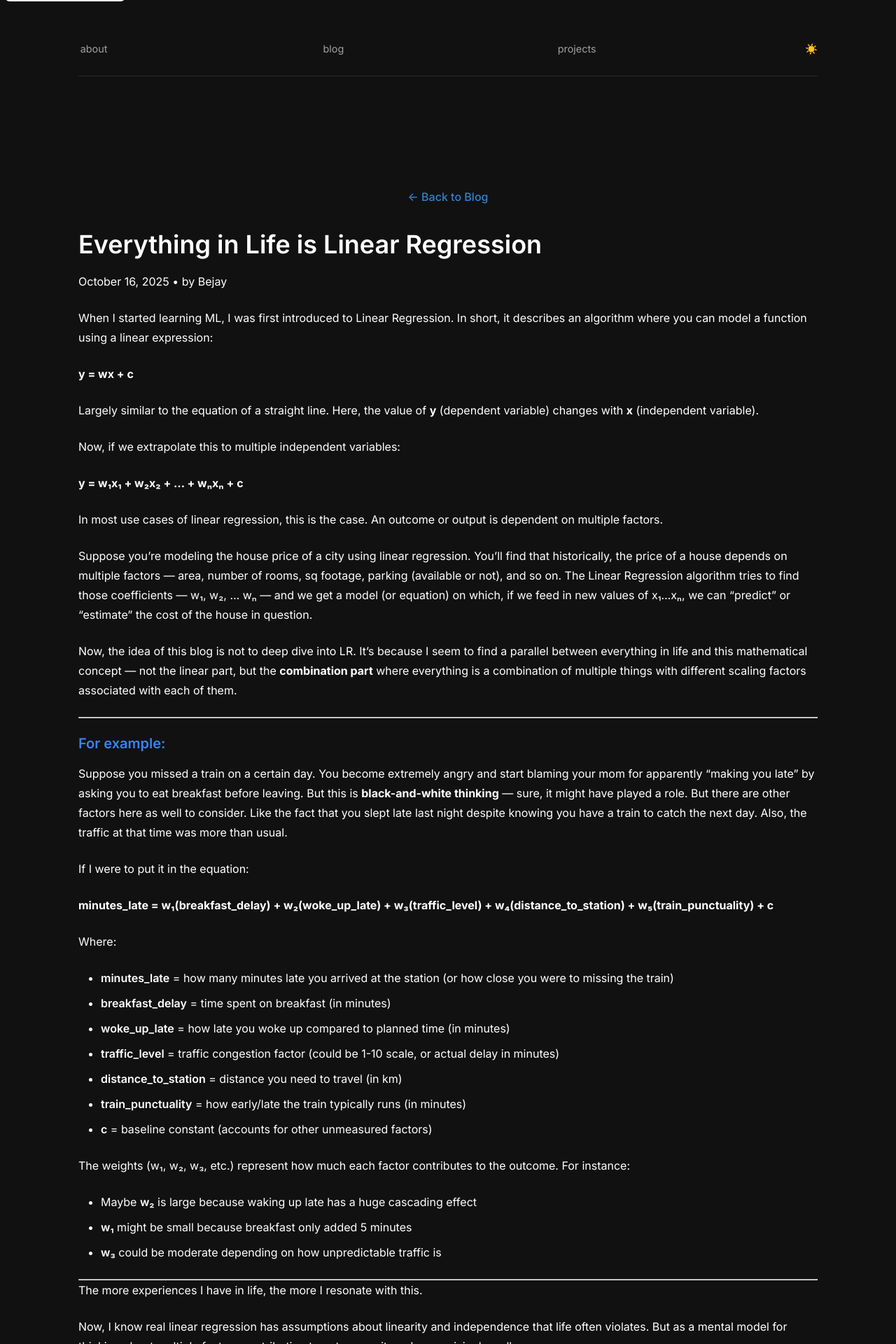
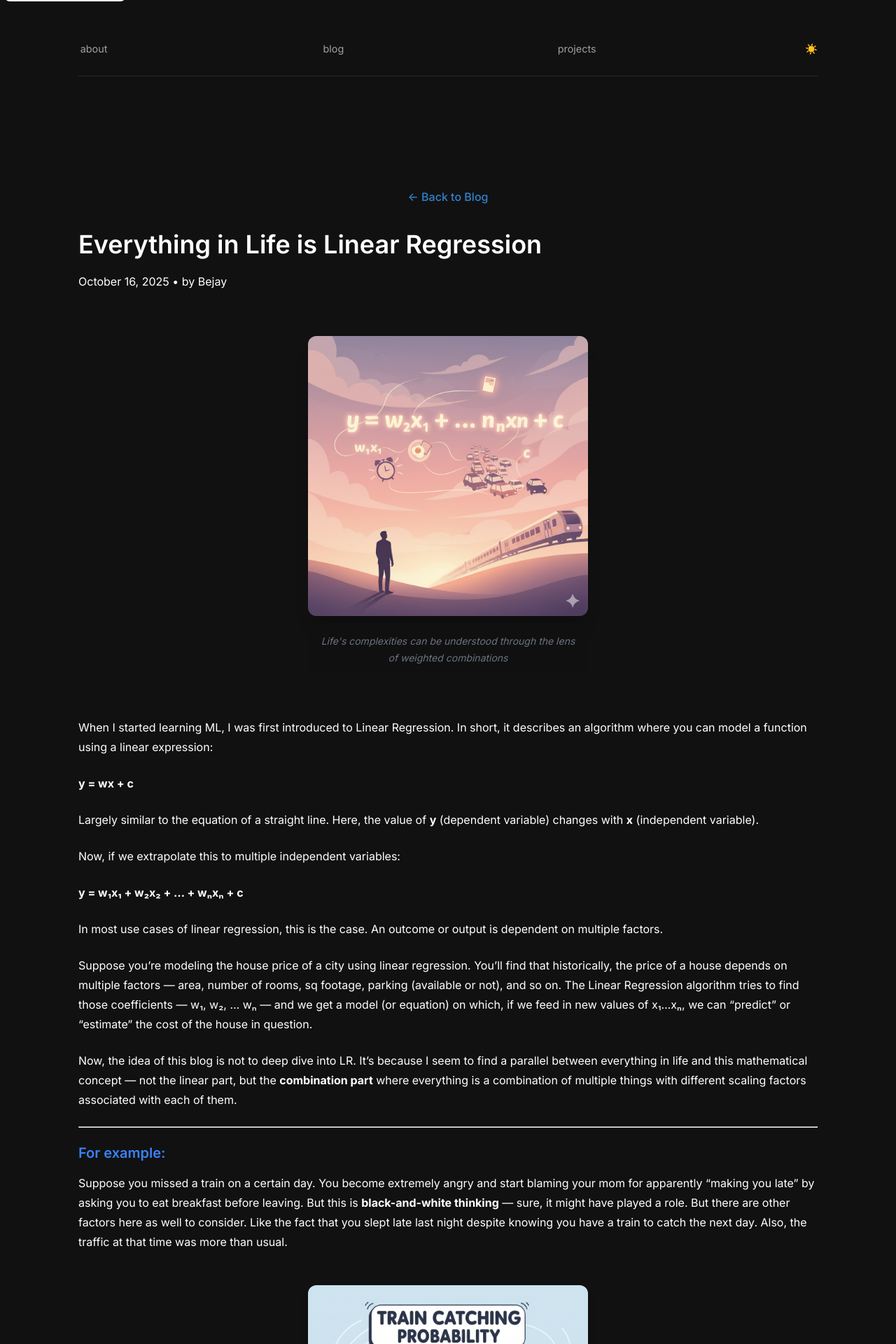
Before and after one commit to BKG123/BKG123.github.io, a Jekyll site: the page built from _posts/2025-10-16-life-is-linear-regression.md, in a window 1280 px wide. Shown: the top 1920 px of the page at 70% size. Built offline with Jekyll 4.4.1, drawn with Linux system fonts in a browser that asks for light colours; some of the changed text lies outside the part shown.

Commit message:
Add images with captions to blog post "Everything in Life is Linear Regression" and update styles for figure elements. Enhance visual presentation of content with new image assets.

```diff
--- a/_posts/2025-10-16-life-is-linear-regression.md
+++ b/_posts/2025-10-16-life-is-linear-regression.md
@@ -7,6 +7,10 @@ author: "Bejay"
 acknowledgment: "Original thoughts, polished with a little help from <span style='color: #3182ce; font-weight: 500;'>Claude</span>."
 ---
 
+<figure>
+  <img src="/assets/images/2025-10-16-life-is-linear-regression/image1.png" alt="Everything in Life is Linear Regression">
+  <figcaption>Life's complexities can be understood through the lens of weighted combinations</figcaption>
+</figure>
 
 When I started learning ML, I was first introduced to Linear Regression. In short, it describes an algorithm where you can model a function using a linear expression:
 
@@ -29,6 +33,11 @@ Now, the idea of this blog is not to deep dive into LR. It's because I seem to f
 ### For example:
 
 Suppose you missed a train on a certain day. You become extremely angry and start blaming your mom for apparently "making you late" by asking you to eat breakfast before leaving. But this is **black-and-white thinking** — sure, it might have played a role. But there are other factors here as well to consider. Like the fact that you slept late last night despite knowing you have a train to catch the next day. Also, the traffic at that time was more than usual.
+
+<figure>
+  <img src="/assets/images/2025-10-16-life-is-linear-regression/image2.png" alt="Multiple factors contributing to missing a train">
+  <figcaption>Missing the train isn't about one factor — it's a weighted combination of breakfast delay, waking up late, traffic, and more</figcaption>
+</figure>
 
 If I were to put it in the equation:
 
@@ -76,6 +85,11 @@ Ever since I started viewing life through this lens — not the *linear* part of
 
 Because nothing "just happens."
 
+<figure>
+  <img src="/assets/images/2025-10-16-life-is-linear-regression/image3.png" alt="Life as a sum of weighted factors">
+  <figcaption>Every outcome in life is the sum of multiple factors, each with its own weight — plus a bit of randomness</figcaption>
+</figure>
+
 **Outcome = Σ (all factors × their weights) + some randomness**
 
 And most of us are just bad at estimating the weights.
--- a/_sass/_base.scss
+++ b/_sass/_base.scss
@@ -119,3 +119,89 @@ img {
   height: auto;
   border-radius: $border-radius;
 }
+
+// Post images with captions using figure/figcaption
+.post-content {
+  // Figure container
+  figure {
+    display: table;
+    margin: $spacer-xl auto;
+    max-width: 85%;
+
+    @media (max-width: 768px) {
+      margin: $spacer-lg auto;
+      max-width: 95%;
+    }
+
+    // Image styling
+    img {
+      display: block;
+      width: 100%;
+      max-height: 400px;
+      object-fit: contain;
+      border-radius: $border-radius-lg;
+      box-shadow: $shadow-lg;
+      transition: transform 0.3s ease, box-shadow 0.3s ease;
+
+      &:hover {
+        transform: translateY(-2px);
+        box-shadow: 0 20px 25px -5px rgba(0, 0, 0, 0.15), 0 10px 10px -5px rgba(0, 0, 0, 0.08);
+      }
+
+      @media (max-width: 768px) {
+        max-height: 300px;
+      }
+    }
+
+    // Caption styling
+    figcaption {
+      display: table-caption;
+      caption-side: bottom;
+      margin-top: $spacer;
+      padding: $spacer-sm $spacer;
+      text-align: center;
+      font-size: $font-size-sm;
+      font-style: italic;
+      color: $text-muted;
+      background: rgba(var(--caption-bg, 0, 0, 0), 0.03);
+      border-radius: 0 0 $border-radius $border-radius;
+      line-height: $line-height-relaxed;
+
+      @media (max-width: 768px) {
+        font-size: 0.8rem;
+        padding: $spacer-sm;
+      }
+    }
+  }
+
+  // Hero figure (first figure)
+  figure:first-of-type {
+    max-width: 75%;
+    margin-top: $spacer-2xl;
+    margin-bottom: $spacer-2xl;
+
+    img {
+      box-shadow: 0 20px 25px -5px rgba(0, 0, 0, 0.1), 0 10px 10px -5px rgba(0, 0, 0, 0.04);
+    }
+
+    @media (max-width: 768px) {
+      max-width: 90%;
+      margin-top: $spacer-lg;
+      margin-bottom: $spacer-lg;
+    }
+  }
+
+  // Fallback for plain images without figure
+  img:not(figure img) {
+    display: block;
+    margin: $spacer-lg auto;
+    max-width: 100%;
+    height: auto;
+    border-radius: $border-radius-lg;
+    box-shadow: $shadow-md;
+
+    @media (max-width: 768px) {
+      margin: $spacer-md auto;
+    }
+  }
+}
```
Also changed, not shown: assets/images/2025-10-16-life-is-linear-regression/image1.png (added), assets/images/2025-10-16-life-is-linear-regression/image2.png (added), 13 other files.
